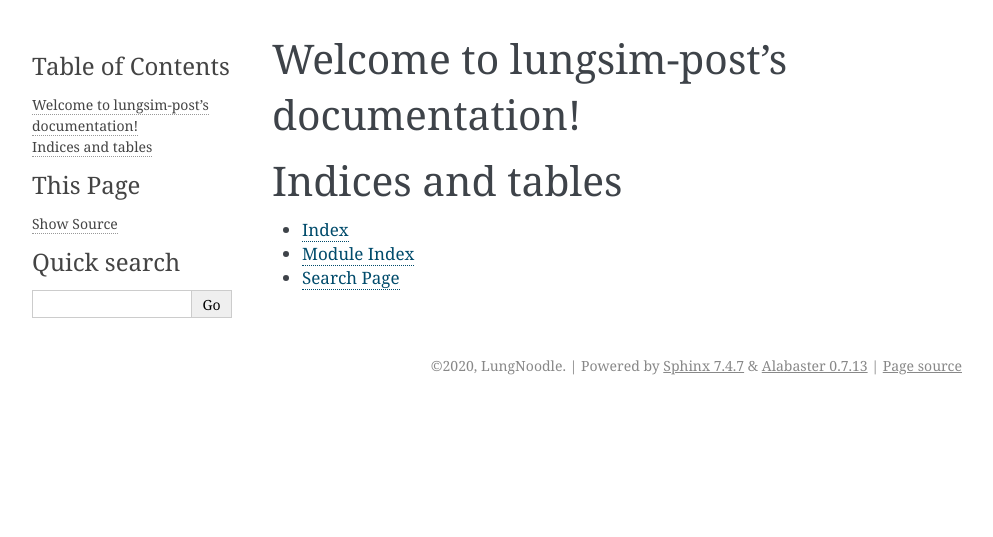
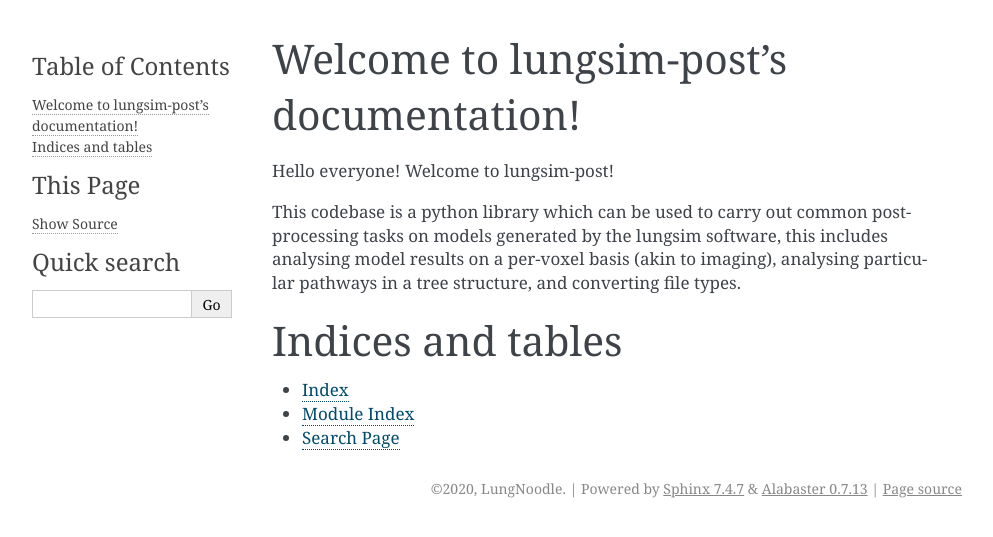
Before and after one commit to LungNoodle/lungsim-post, a Sphinx documentation site: the page built from docs/source/index.rst, in a window 1280 px wide. Shown: the top 537 px of the page, without its empty margins (148-1141 px from the left). Built offline with Sphinx 7.4.7, drawn with Linux system fonts in a browser that asks for light colours.

```diff
--- a/docs/source/index.rst
+++ b/docs/source/index.rst
@@ -6,9 +6,14 @@
 Welcome to lungsim-post's documentation!
 ========================================
 
+Hello everyone! Welcome to lungsim-post!
+
+This codebase is a python library which can be used to carry out common post-processing tasks on models generated by the lungsim software, this includes analysing model results on a per-voxel basis (akin to imaging), analysing particular pathways in a tree structure, and converting file types.
+
 .. toctree::
    :maxdepth: 2
    :caption: Contents:
+      contributors
 
 
 
```
Also changed, not shown: docs/source/contributors.rst (added, +7 -0 lines).
